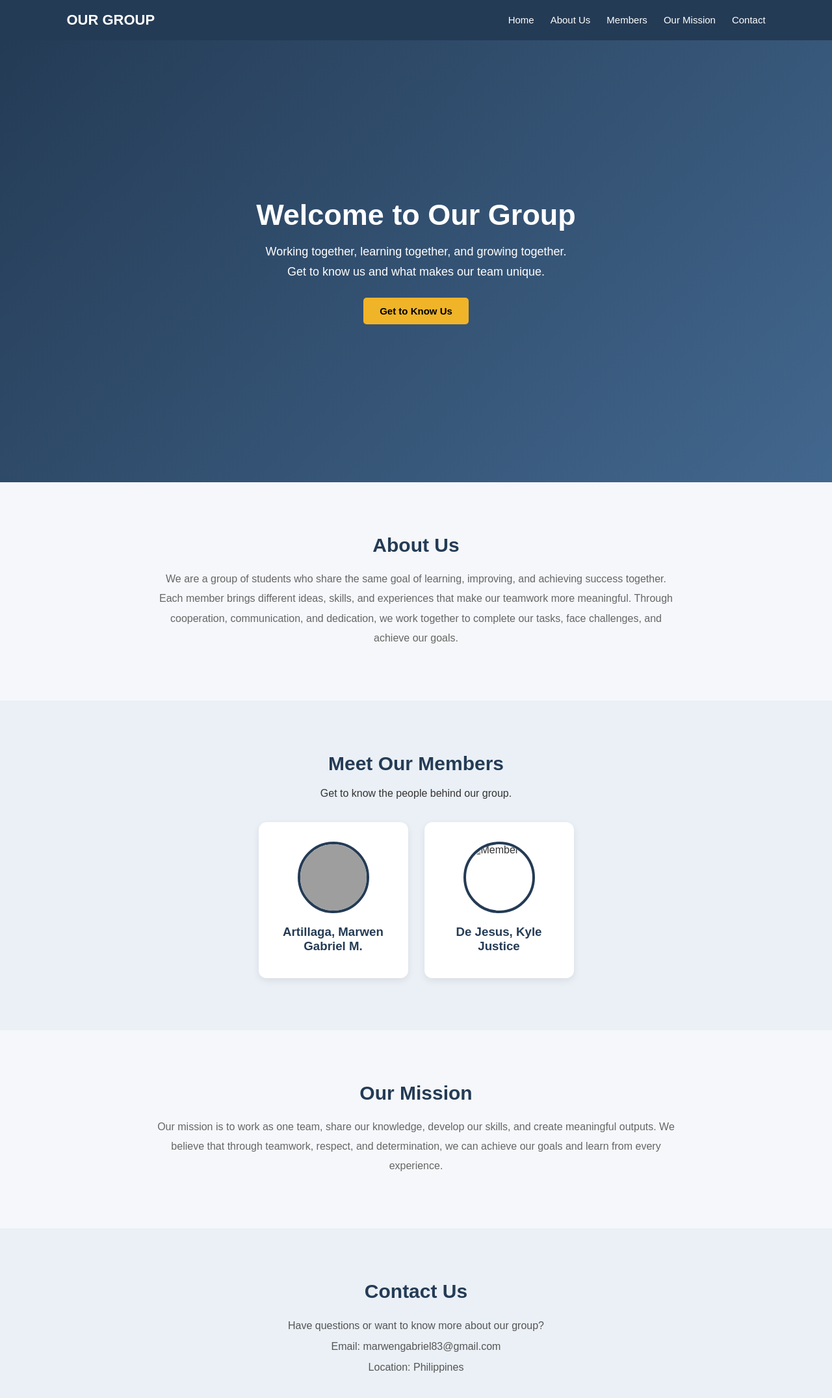
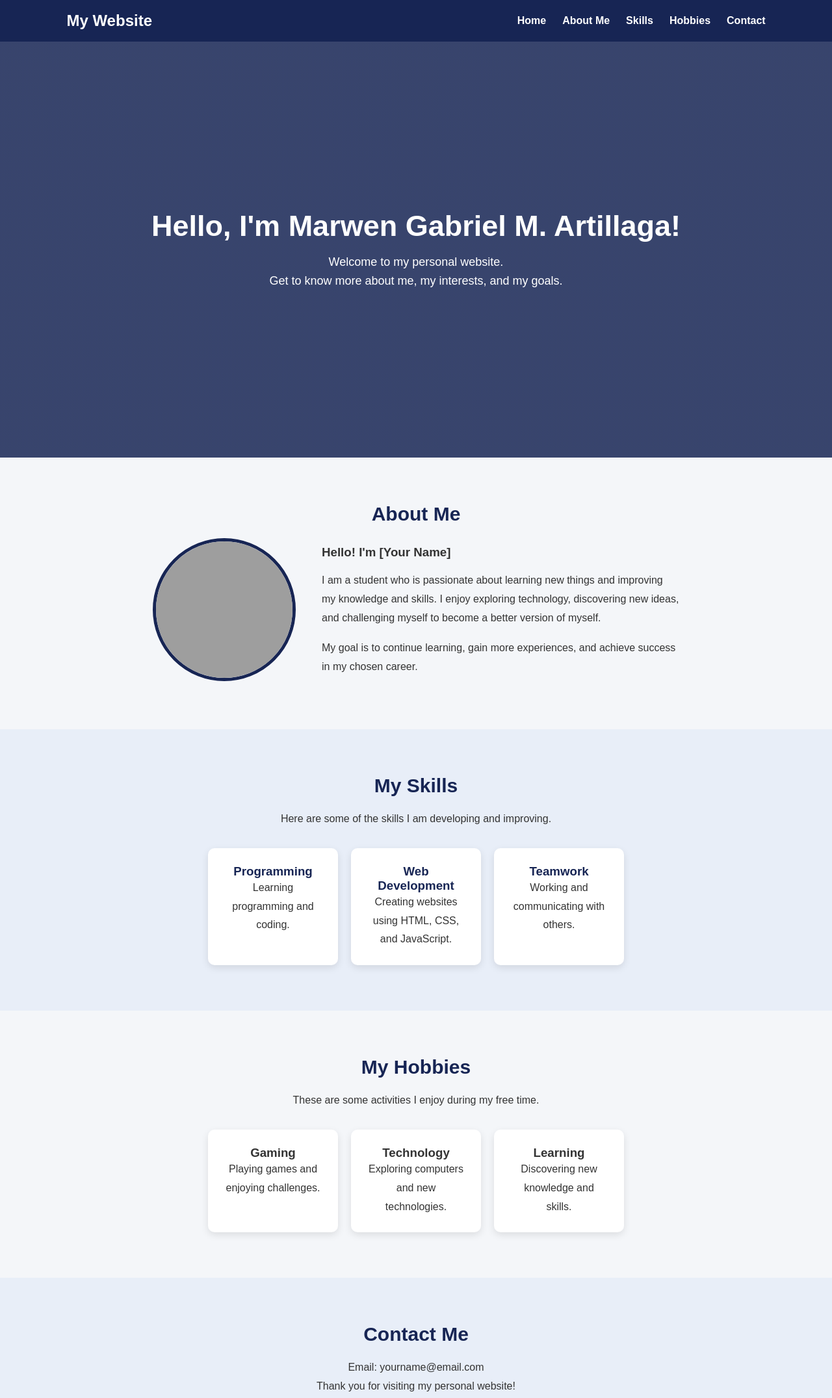
Before and after one commit to gabby765/Websites, a plain HTML site: page index.html in a window 1280 px wide. Shown: the top 2151 px of the page at 65% size. Drawn offline with Linux system fonts and the light colour scheme; grey boxes are pictures that could not be loaded.

Commit message:
index.html

```diff
--- a/index.html
+++ b/index.html
@@ -3,38 +3,36 @@
 <head>
     <meta charset="UTF-8">
     <meta name="viewport" content="width=device-width, initial-scale=1.0">
-    <title>About Us | Our Group</title>
+    <title>About Me | Personal Website</title>
 
     <style>
         * {
             margin: 0;
             padding: 0;
             box-sizing: border-box;
-            font-family: Arial, sans-serif;
             scroll-behavior: smooth;
         }
 
         body {
-            background: #f5f7fa;
+            font-family: Arial, sans-serif;
+            background: #f4f6f9;
             color: #333;
         }
 
 
         nav {
-            background: #243b55;
+            background: #172554;
             padding: 18px 8%;
             display: flex;
             justify-content: space-between;
             align-items: center;
             position: sticky;
             top: 0;
-            z-index: 100;
+            z-index: 1000;
         }
 
-        .logo {
+        nav h2 {
             color: white;
-            font-size: 22px;
-            font-weight: bold;
         }
 
         nav ul {
@@ -46,31 +44,26 @@
         nav ul li a {
             color: white;
             text-decoration: none;
-            font-size: 15px;
-            transition: 0.3s;
+            font-weight: bold;
         }
 
         nav ul li a:hover {
-            color: #f0b429;
-        }
-
-        .menu-btn {
-            display: none;
-            color: white;
-            font-size: 26px;
-            cursor: pointer;
+            color: #93c5fd;
         }
 
 
         .home {
-            min-height: 85vh;
+            min-height: 80vh;
+            background: linear-gradient(
+                rgba(23, 37, 84, 0.85),
+                rgba(23, 37, 84, 0.85)
+            );
             display: flex;
             justify-content: center;
             align-items: center;
             text-align: center;
+            color: white;
             padding: 30px;
-            background: linear-gradient(135deg, #243b55, #42678e);
-            color: white;
         }
 
         .home h1 {
@@ -80,309 +73,260 @@
 
         .home p {
             font-size: 18px;
-            line-height: 1.7;
-        }
-
-        .home button {
-            margin-top: 25px;
-            padding: 12px 25px;
-            background: #f0b429;
-            border: none;
-            border-radius: 5px;
-            cursor: pointer;
-            font-size: 15px;
-            font-weight: bold;
-        }
-
-        .home button:hover {
-            background: #d99b12;
+            line-height: 1.6;
         }
 
 
         section {
-            padding: 80px 10%;
+            padding: 70px 8%;
             text-align: center;
         }
 
         section h2 {
             font-size: 30px;
-            color: #243b55;
+            color: #172554;
             margin-bottom: 20px;
         }
 
-
-        .about p {
+        section p {
             max-width: 800px;
             margin: auto;
-            line-height: 1.9;
-            color: #666;
-            font-size: 16px;
+            line-height: 1.8;
         }
 
 
-        .members {
-            background: #eaf0f6;
+        .about-container {
+            display: flex;
+            align-items: center;
+            justify-content: center;
+            flex-wrap: wrap;
+            gap: 40px;
         }
 
-        .member-container {
+        .profile-image img {
+            width: 220px;
+            height: 220px;
+            border-radius: 50%;
+            object-fit: cover;
+            border: 5px solid #172554;
+        }
+
+        .about-text {
+            max-width: 550px;
+            text-align: left;
+        }
+
+
+        .skills {
+            background: #e8eef8;
+        }
+
+        .skills-container {
             display: flex;
             justify-content: center;
             flex-wrap: wrap;
-            gap: 25px;
-            margin-top: 35px;
+            gap: 20px;
+            margin-top: 30px;
         }
 
-        .card {
+        .skill-card {
             background: white;
-            width: 230px;
-            padding: 30px 20px;
-            border-radius: 12px;
-            box-shadow: 0 4px 12px rgba(0,0,0,0.08);
-            transition: 0.3s;
+            padding: 25px;
+            width: 200px;
+            border-radius: 10px;
+            box-shadow: 0 4px 12px rgba(0,0,0,0.1);
         }
 
-        .card:hover {
-            transform: translateY(-7px);
+        .skill-card h3 {
+            color: #172554;
         }
 
 
-        .avatar {
-            width: 110px;
-            height: 110px;
-            border-radius: 50%;
-            overflow: hidden;
-            margin: 0 auto 18px;
-            border: 4px solid #243b55;
+        .hobbies-container {
+            display: flex;
+            justify-content: center;
+            flex-wrap: wrap;
+            gap: 20px;
+            margin-top: 30px;
         }
 
-        .avatar img {
-            width: 100%;
-            height: 100%;
-            object-fit: cover;
-            object-position: center;
+        .hobby-card {
+            background: white;
+            padding: 25px;
+            width: 200px;
+            border-radius: 10px;
+            box-shadow: 0 4px 12px rgba(0,0,0,0.1);
         }
 
-        .card h3 {
-            color: #243b55;
-            margin-bottom: 8px;
-        }
-
-        .card p {
-            color: #777;
-            font-size: 14px;
-            line-height: 1.6;
+        .contact {
+            background: #e8eef8;
         }
 
 
-        .mission p {
-            max-width: 800px;
-            margin: auto;
-            line-height: 1.9;
-            color: #666;
-        }
-
-
-        .contact {
-            background: #eaf0f6;
-        }
-
-        .contact p {
-            line-height: 2;
-            color: #555;
-        }
-
-        /* FOOTER */
         footer {
-            background: #243b55;
+            background: #172554;
             color: white;
             text-align: center;
-            padding: 22px;
-            font-size: 14px;
+            padding: 20px;
         }
 
 
         @media (max-width: 768px) {
-
-            .menu-btn {
-                display: block;
+            nav {
+                flex-direction: column;
+                gap: 15px;
             }
 
             nav ul {
-                display: none;
-                flex-direction: column;
-                position: absolute;
-                top: 60px;
-                left: 0;
-                width: 100%;
-                background: #243b55;
-                padding: 20px;
-                text-align: center;
-                gap: 20px;
-            }
-
-            nav ul.active {
-                display: flex;
+                flex-wrap: wrap;
+                justify-content: center;
+                gap: 15px;
             }
 
             .home h1 {
                 font-size: 32px;
             }
 
-            .home p {
-                font-size: 15px;
-            }
-
-            section {
-                padding: 60px 7%;
+            .about-text {
+                text-align: center;
             }
         }
-
     </style>
 </head>
 
 <body>
 
+    <!-- Navigation -->
+    <nav>
+        <h2>My Website</h2>
 
-    <nav>
-
-        <div class="logo">OUR GROUP</div>
-
-        <div class="menu-btn" onclick="toggleMenu()">☰</div>
-
-        <ul id="navLinks">
-            <li><a href="#home" onclick="closeMenu()">Home</a></li>
-            <li><a href="#about" onclick="closeMenu()">About Us</a></li>
-            <li><a href="#members" onclick="closeMenu()">Members</a></li>
-            <li><a href="#mission" onclick="closeMenu()">Our Mission</a></li>
-            <li><a href="#contact" onclick="closeMenu()">Contact</a></li>
+        <ul>
+            <li><a href="#home">Home</a></li>
+            <li><a href="#about">About Me</a></li>
+            <li><a href="#skills">Skills</a></li>
+            <li><a href="#hobbies">Hobbies</a></li>
+            <li><a href="#contact">Contact</a></li>
         </ul>
-
     </nav>
 
-
-
+    <!-- Home -->
     <div class="home" id="home">
-
         <div>
-            <h1>Welcome to Our Group</h1>
-
-            <p>
-                Working together, learning together, and growing together.<br>
-                Get to know us and what makes our team unique.
-            </p>
-
-            <button onclick="location.href='#about'">
-                Get to Know Us
-            </button>
+            <h1>Hello, I'm Marwen Gabriel M. Artillaga!</h1>
+            <p>Welcome to my personal website.</p>
+            <p>Get to know more about me, my interests, and my goals.</p>
         </div>
-
     </div>
 
+    <!-- About Me -->
+    <section id="about">
+        <h2>About Me</h2>
 
+        <div class="about-container">
 
-    <section class="about" id="about">
+            <div class="profile-image">
+                <img src="marwen.jpg" alt="My Profile Picture">
+            </div>
 
-        <h2>About Us</h2>
+            <div class="about-text">
+                <h3>Hello! I'm [Your Name]</h3>
+                <br>
 
-        <p>
-            We are a group of students who share the same goal of learning,
-            improving, and achieving success together. Each member brings
-            different ideas, skills, and experiences that make our teamwork
-            more meaningful. Through cooperation, communication, and
-            dedication, we work together to complete our tasks, face
-            challenges, and achieve our goals.
-        </p>
+                <p>
+                    I am a student who is passionate about learning new things
+                    and improving my knowledge and skills. I enjoy exploring
+                    technology, discovering new ideas, and challenging myself
+                    to become a better version of myself.
+                </p>
+                <br>
 
+                <p>
+                    My goal is to continue learning, gain more experiences,
+                    and achieve success in my chosen career.
+                </p>
+            </div>
+
+        </div>
     </section>
 
 
-    <!-- MEMBERS SECTION -->
-    <section class="members" id="members">
+    <section class="skills" id="skills">
+        <h2>My Skills</h2>
+        <p>Here are some of the skills I am developing and improving.</p>
 
-        <h2>Meet Our Members</h2>
+        <div class="skills-container">
 
-        <p>Get to know the people behind our group.</p>
-
-        <div class="member-container">
-
-            <!-- MEMBER 1 -->
-            <div class="card">
-
-                <div class="avatar">
-                    <img src="marwen.jpg" alt="Member 1">
-                </div>
-
-                <h3>Artillaga, Marwen Gabriel M.</h3>
-
-
+            <div class="skill-card">
+                <h3>Programming</h3>
+                <p>Learning programming and coding.</p>
             </div>
 
-
-            <!-- MEMBER 2 -->
-            <div class="card">
-
-                <div class="avatar">
-                    <img src="member2.jpg" alt="Member 2">
-                </div>
-
-                <h3>De Jesus, Kyle Justice</h3>
-
-
+            <div class="skill-card">
+                <h3>Web Development</h3>
+                <p>Creating websites using HTML, CSS, and JavaScript.</p>
             </div>
 
+            <div class="skill-card">
+                <h3>Teamwork</h3>
+                <p>Working and communicating with others.</p>
+            </div>
 
-
+        </div>
     </section>
 
 
+    <section id="hobbies">
+        <h2>My Hobbies</h2>
+        <p>These are some activities I enjoy during my free time.</p>
 
-    <section class="mission" id="mission">
+        <div class="hobbies-container">
 
-        <h2>Our Mission</h2>
+            <div class="hobby-card">
+                <h3>Gaming</h3>
+                <p>Playing games and enjoying challenges.</p>
+            </div>
 
-        <p>
-            Our mission is to work as one team, share our knowledge,
-            develop our skills, and create meaningful outputs.
-            We believe that through teamwork, respect, and determination,
-            we can achieve our goals and learn from every experience.
-        </p>
+            <div class="hobby-card">
+                <h3>Technology</h3>
+                <p>Exploring computers and new technologies.</p>
+            </div>
 
+            <div class="hobby-card">
+                <h3>Learning</h3>
+                <p>Discovering new knowledge and skills.</p>
+            </div>
+
+        </div>
     </section>
 
 
-
     <section class="contact" id="contact">
-
-        <h2>Contact Us</h2>
-
-        <p>Have questions or want to know more about our group?</p>
-
-        <p>Email: marwengabriel83@gmail.com</p>
-
-        <p>Location: Philippines</p>
-
+        <h2>Contact Me</h2>
+        <p>Email: yourname@email.com</p>
+        <p>Thank you for visiting my personal website!</p>
     </section>
 
-
-
     <footer>
-
-        <p>&copy; 2026 Our Group. All Rights Reserved.</p>
-
+        <p>&copy; 2026 My Personal Website. All Rights Reserved.</p>
     </footer>
-
-
 
     <script>
 
-        function toggleMenu() {
-            document.getElementById("navLinks").classList.toggle("active");
-        }
+        document.querySelectorAll('nav a').forEach(link => {
+            link.addEventListener('click', function(event) {
+                const target = document.querySelector(
+                    this.getAttribute('href')
+                );
 
-        function closeMenu() {
-            document.getElementById("navLinks").classList.remove("active");
-        }
+                if (target) {
+                    event.preventDefault();
 
+                    target.scrollIntoView({
+                        behavior: 'smooth'
+                    });
+                }
+            });
+        });
     </script>
 
 </body>
```
